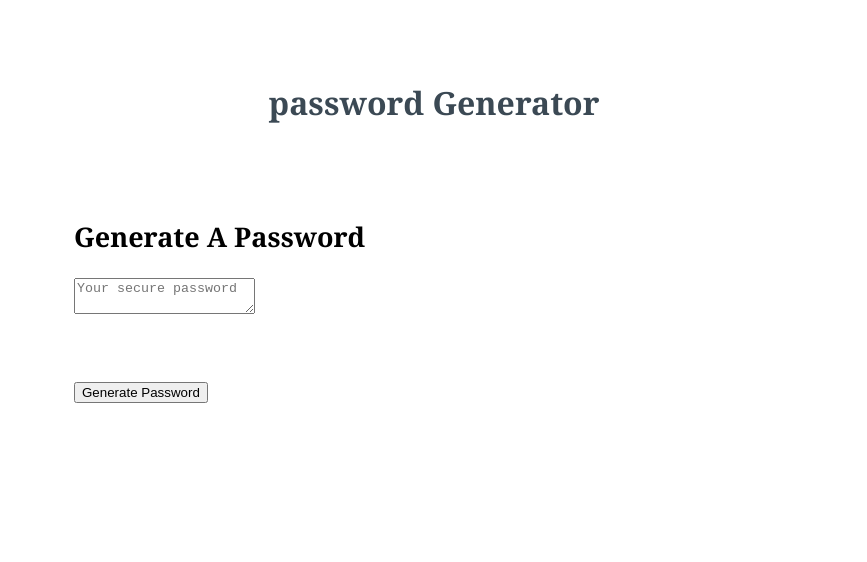
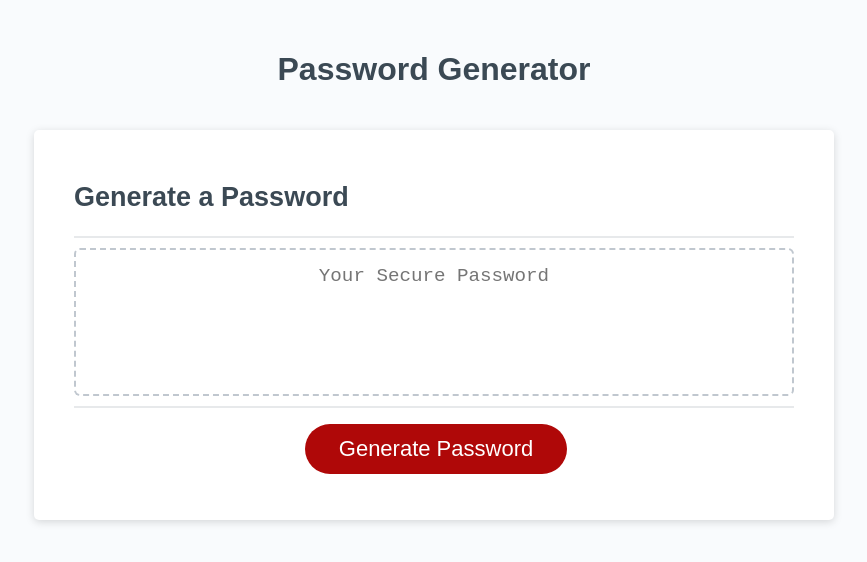
Before and after one commit to genrosales11/Password-Generator, a plain HTML site: page index.html in a window 1280 px wide. Shown: the whole page, without its empty margins (206-1073 px from the left). Drawn offline with Linux system fonts and the light colour scheme.

Commit message:
add commit

```diff
--- a/index.html
+++ b/index.html
@@ -1,33 +1,34 @@
 <!DOCTYPE html>
 <html lang="en">
   <head>
-    <meta charset="UTF-8">
-    <meta http-equiv="X-UA-Compatible" content="IE=edge">
-    <meta name="viewport" content="width=device-width, initial-scale=1.0">
-    <title>password Generator</title>
-    <link rel="stylesheet" href="style.css"/>
-
+    <meta charset="UTF-8" />
+    <meta name="viewport" content="width=device-width, initial-scale=1.0" />
+    <meta http-equiv="X-UA-Compatible" content="ie=edge" />
+    <title>Password Generator</title>
+    <link rel="stylesheet" href="style.css" />
   </head>
   <body>
     <div class="wrapper">
       <header>
-            <h1>password Generator</h1>
+        <h1>Password Generator</h1>
       </header>
       <div class="card">
-        <div class="header">
-            <h2>Generate A Password</h2>
+        <div class="card-header">
+          <h2>Generate a Password</h2>
         </div>
         <div class="card-body">
           <textarea
+            readonly
             id="password"
-            placeholder="Your secure password"
+            placeholder="Your Secure Password"
+            aria-label="Generated Password"
           ></textarea>
         </div>
-        <div class="footer">
+        <div class="card-footer">
           <button id="generate" class="btn">Generate Password</button>
         </div>
       </div>
     </div>
-    <script src="scrip.js"></script>
+    <script src="script.js"></script>
   </body>
 </html>
--- /dev/null
+++ b/script.js
@@ -0,0 +1,25 @@
+// Assignment Code
+//var generateBtn = document.queryselector("#generate")
+
+var generateBtn = document.querySelector("#generate");
+var numberChar = "0123456789";
+var uppercaseChar = "ABCDEFGHIJKLMNOPQRSTUVWXYZ";
+var lowercaseChar = "abcdefghijklmnopqrstuvwxyz";
+var specialChar = "!@#$%^&*()_-+={}[];:'`~<,>.?/|"
+var passwordLength;
+var uppercaseCheck;
+var numberCheck;
+var specialCheck;
+var generateBtn = document.querySelector("#generate");
+
+// Write password to the #password input
+function writePassword() {
+  var password = generatePassword();
+  var passwordText = document.querySelector("#password");
+
+  passwordText.value = password;
+
+}
+
+// Add event listener to generate button
+generateBtn.addEventListener("click", writePassword);
--- a/style.css
+++ b/style.css
@@ -1,36 +1,41 @@
-*, *::before, *::after {
+*,
+*::before,
+*::after {
   box-sizing: border-box;
 }
-html, body,
+
+html,
+body,
 .wrapper {
-    height: 90%;
+  height: 100%;
   margin: 0;
   padding: 0;
 }
 
 body {
-    font-family: Georgia, 'Times New Roman', Times, serif;
-    background-color: white;
+  font-family: sans-serif;
+  background-color: #f9fbfd;
 }
 
 .wrapper {
+  padding-top: 30px;
   padding-left: 20px;
   padding-right: 20px;
-    padding-top: 40px;
 }
 
 header {
+  text-align: center;
+  padding: 20px;
   padding-top: 0px;
-    padding: 20px;
-    text-align: center;
   color: hsl(206, 17%, 28%);
 }
 
 .card {
-background-color: hsl(0, 0%, 100%,);
+  background-color: hsl(0, 0%, 100%);
   border-radius: 5px;
   border-width: 1px;
-font-family: Georgia, 'Times New Roman', Times, serif;
+  box-shadow: rgba(0, 0, 0, 0.15) 0px 2px 8px 0px;
+  color: hsl(206, 17%, 28%);
   font-size: 18px;
   margin: 0 auto;
   max-width: 800px;
@@ -38,17 +43,95 @@ padding: 30px 40px;
 }
 
 .card-header::after {
-content:" ";
-display:block;
-width:100%;
+  content: " ";
+  display: block;
+  width: 100%;
+  background: #e7e9eb;
   height: 2px;
-
 }
 
-.card-body{
-    height: 100px;
+.card-body {
+  min-height: 100px;
 }
 
 .card-footer {
   text-align: center;
 }
+
+.card-footer::before {
+  content: " ";
+  display: block;
+  width: 100%;
+  background: #e7e9eb;
+  height: 2px;
+}
+
+.card-footer::after {
+  content: " ";
+  display: block;
+  clear: both;
+}
+
+.btn {
+  border: none;
+  background-color: hsl(360, 91%, 36%);
+  border-radius: 25px;
+  box-shadow: rgba(0, 0, 0, 0.1) 0px 1px 6px 0px rgba(0, 0, 0, 0.2) 0px 1px 1px
+    0px;
+  color: hsl(0, 0%, 100%);
+  display: inline-block;
+  font-size: 22px;
+  line-height: 22px;
+  margin: 16px 16px 16px 20px;
+  padding: 14px 34px;
+  text-align: center;
+  cursor: pointer;
+}
+
+button[disabled] {
+  cursor: default;
+  background: #c0c7cf;
+}
+
+.float-right {
+  float: right;
+}
+
+#password {
+  -webkit-appearance: none;
+  -moz-appearance: none;
+  appearance: none;
+  border: none;
+  display: block;
+  width: 100%;
+  padding-top: 15px;
+  padding-left: 15px;
+  padding-right: 15px;
+  padding-bottom: 85px;
+  font-size: 1.2rem;
+  text-align: center;
+  margin-top: 10px;
+  margin-bottom: 10px;
+  border: 2px dashed #c0c7cf;
+  border-radius: 6px;
+  resize: none;
+  overflow: hidden;
+}
+
+@media (max-width: 690px) {
+  .btn {
+    font-size: 1rem;
+    margin: 16px 0px 0px 0px;
+    padding: 10px 15px;
+  }
+
+  #password {
+    font-size: 1rem;
+  }
+}
+
+@media (max-width: 500px) {
+  .btn {
+    font-size: 0.8rem;
+  }
+}
```
Also changed, not shown: scrip.js (deleted). Lines whose indentation alone changed are shown as unchanged.
